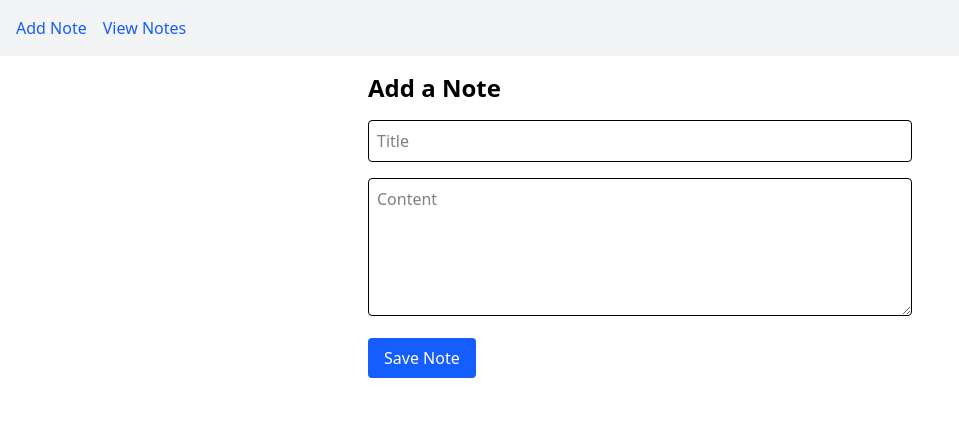
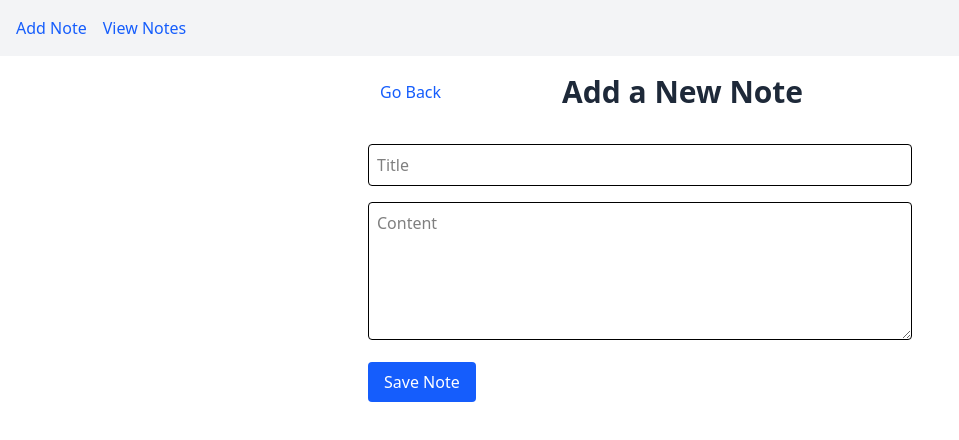
Before and after one commit to Abhishek1334/NoteApp, a React (Vite) app: page /add in a window 1280 px wide. Shown: the top 440 px of the page, without its empty margins (0-959 px from the left). Built offline with nearby package versions, Linux system fonts and the light colour scheme.

Commit message:
Updated Add notes page

```diff
--- a/src/components/AddNote.jsx
+++ b/src/components/AddNote.jsx
@@ -1,7 +1,7 @@
 import { useState } from "react";
 import { getNotes, saveNotes } from "../utils/storage";
 import { showSuccess, showError } from "../utils/toast";
-import { useNavigate } from "react-router";
+import { useNavigate, Link } from "react-router";
 
 export default function AddNote({ onNoteAdded }) {
 	const [title, setTitle] = useState("");
@@ -46,13 +46,24 @@ export default function AddNote({ onNoteAdded }) {
 
 	return (
 		<div className="p-4 max-w-xl mx-auto">
-			<h2 className="text-2xl font-bold mb-4">Add a Note</h2>
 			{error && (
 				<div className="bg-red-100 text-red-700 p-2 mb-3 rounded">
 					{error}
 					{/* // Why display error banner: informs the user about a failed save operation. */}
 				</div>
 			)}
+			<div className="w-full max-w-3xl flex justify-between items-center mb-6 sm:mb-8 px-4 sm:px-0">
+				<Link
+					to="/"
+					className="text-blue-600 hover:underline px-3 py-2 rounded-md transition-colors duration-200 focus:outline-none focus:ring focus:ring-blue-300"
+				>
+					Go Back
+				</Link>
+				<h1 className="text-2xl sm:text-3xl font-bold text-gray-800 max-md:text-xl">
+					Add a New Note
+				</h1>
+				<div></div>
+			</div>
 			<form onSubmit={handleSubmit} className="space-y-4">
 				<input
 					className="w-full p-2 border rounded"
@@ -76,7 +87,6 @@ export default function AddNote({ onNoteAdded }) {
 					{isSaving ? "Saving..." : "Save Note"}
 					{/* // Why show spinner here: provides visual feedback that the saving process is in progress. */}
 				</button>
-
 			</form>
 		</div>
 	);
```
